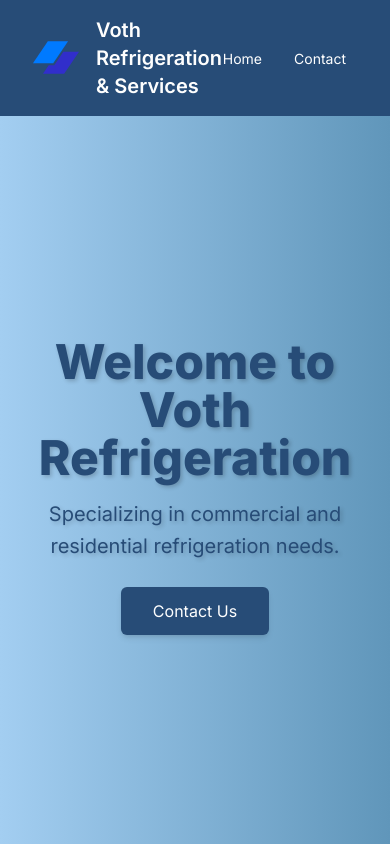
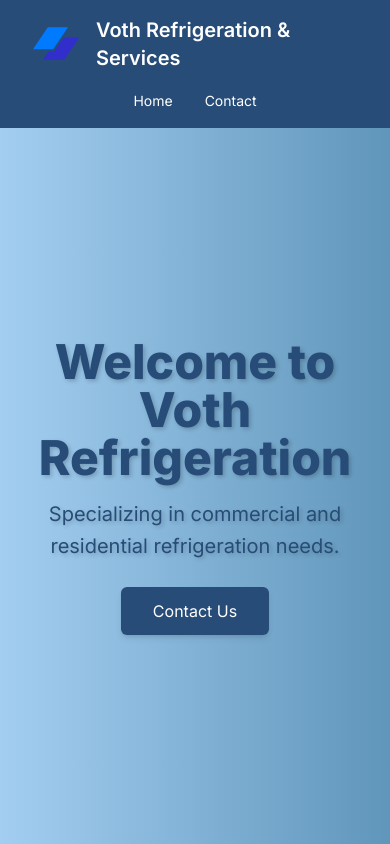
Before and after one commit to jordanzach13/VothRefrigeration, a Next.js app in the folder vothrefrigeration/: page / in a window 390 px wide. Shown: the top 844 px of the page. Built offline with nearby package versions, Linux system fonts and the light colour scheme.

Commit message:
header spacing

```diff
--- a/vothrefrigeration/src/app/components/header.js
+++ b/vothrefrigeration/src/app/components/header.js
@@ -3,17 +3,17 @@ import Link from "next/link";
 export default function Header() {
   return (
     <nav className="bg-secondary text-primary p-4 fixed w-full z-50">
-      <div className="flex items-center justify-between mx-4">
+      <div className="flex flex-col md:flex-row items-center justify-between mx-4">
         <div className="flex items-center space-x-4">
           <img className="h-12 w-12" src="/images/logoipsum-245.svg" alt="Logo" />
           <h1 className="text-xl font-semibold md:text-2xl">Voth Refrigeration & Services</h1>
         </div>
-        <div className="flex items-center space-x-2 md:space-x-4">
+        <div className="flex md:flex-row items-center space-x-2 md:space-x-4 mt-4 md:mt-0">
           <Link href="/">
             <span className="cursor-pointer hover:bg-primary hover:text-secondary rounded-md px-3 py-2 text-sm md:text-base">Home</span>
           </Link>
           <Link href="/contact">
-            <span className="cursor-pointer hover:bg-primary hover:text-secondary rounded-md px-3 py-2 text-sm md:text-base">Contact</span>
+            <span className="cursor-pointer hover:bg-primary hover:text-secondary rounded-md px-3 py-2 text-sm md:text-base mt-2 md:mt-0 md:ml-2">Contact</span>
           </Link>
         </div>
       </div>
```
